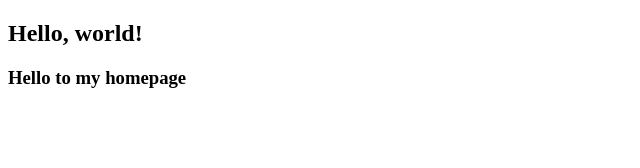
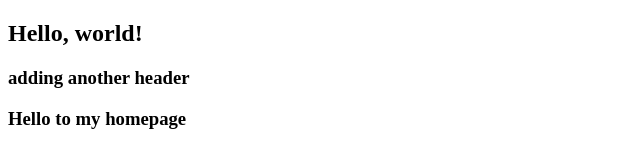
Before and after one commit to MahdiOuzzane/demo, a plain HTML site: page index.html in a window 1280 px wide. Shown: the whole page, without its empty margins (0-640 px from the left). Drawn offline with Linux system fonts and the light colour scheme.

Commit message:
Update index.html

```diff
--- a/index.html
+++ b/index.html
@@ -8,6 +8,7 @@
 </head>
 <body>
     <H2>Hello, world!</H2>
+    <h3>adding another header </h3>
     <h3>Hello to my homepage</h3>
 </body>
 </html>
```
